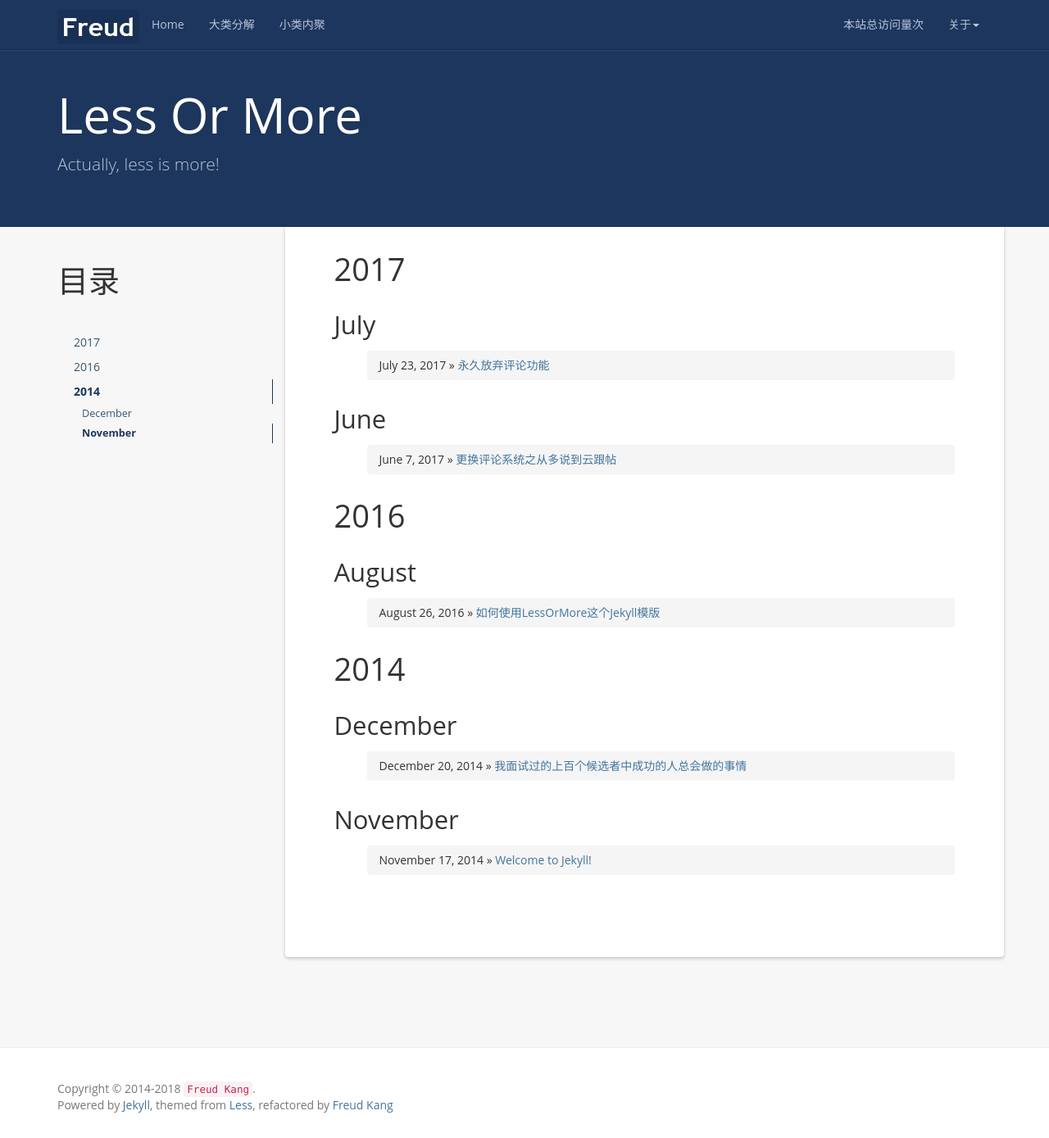
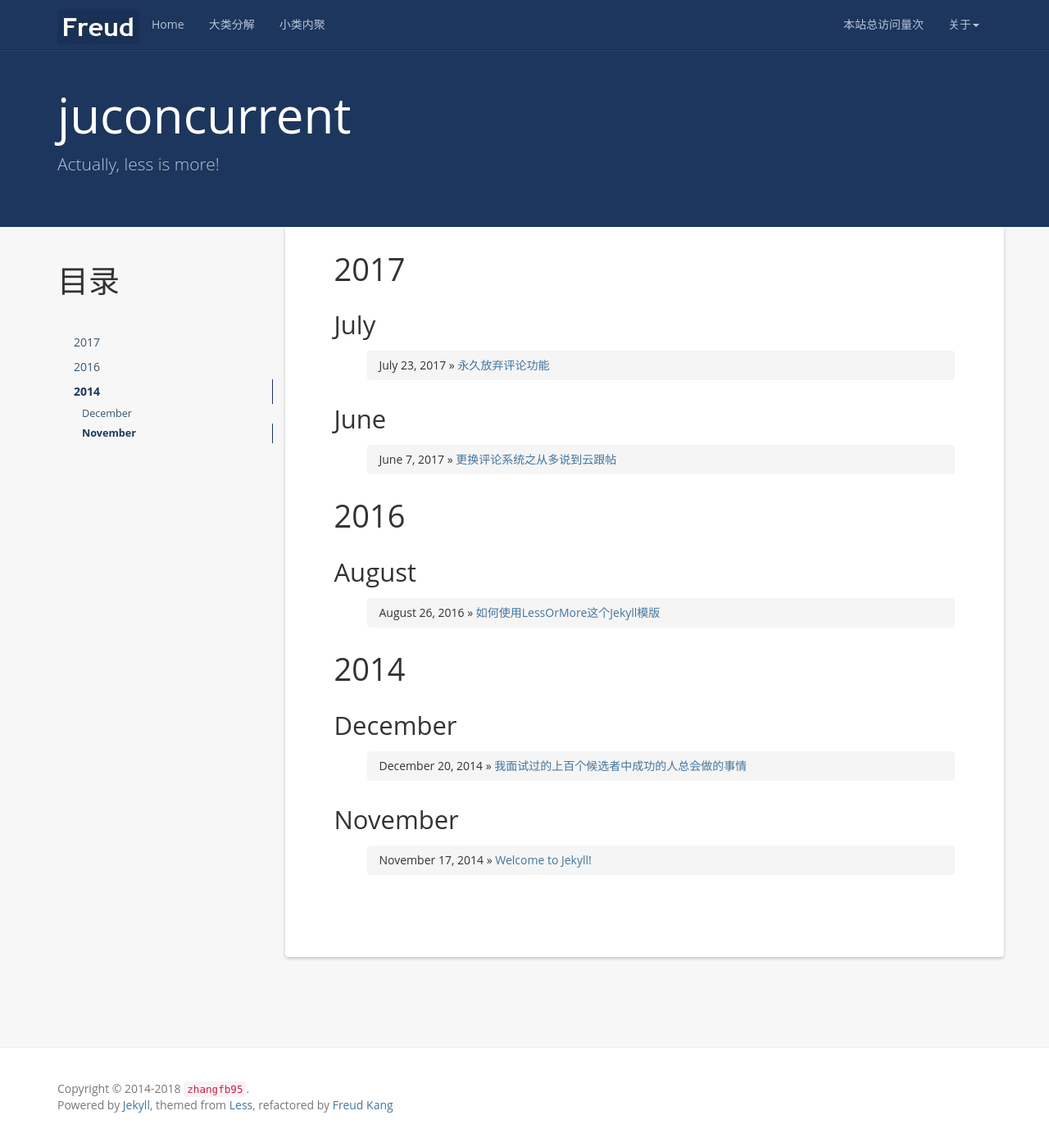
Before and after one commit to zhangfb95/zhangfb95.github.io.bak, a Jekyll site: the page built from index.html, in a window 1280 px wide and 1389 px high. Shown: the whole window at 82% size. Built offline with Jekyll 4.4.1, drawn with Linux system fonts in a browser that asks for light colours; nearby versions of some CDN libraries; a script that is not in the unit is left out; the list of posts is cut into pages by our own code; comment, search, counter and statistics services are not loaded.

Commit message:
修改基本信息

```diff
--- a/_config.yml
+++ b/_config.yml
@@ -1,8 +1,8 @@
 # Site settings
-name: Less Or More
-email: luoyan35714@126.com
-author: Freud Kang
-url: http://www.hifreud.com
+name: juconcurrent
+email: zhangfb95@aliyun.com
+author: zhangfb95
+url: http://open.juconcurrent.com
 resume_site: http://www.hifreud.com/Resume.io/
 github: https://github.com/luoyan35714/
 baseurl: "/"
```
